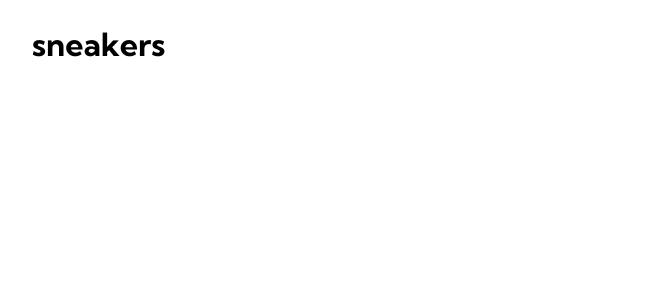
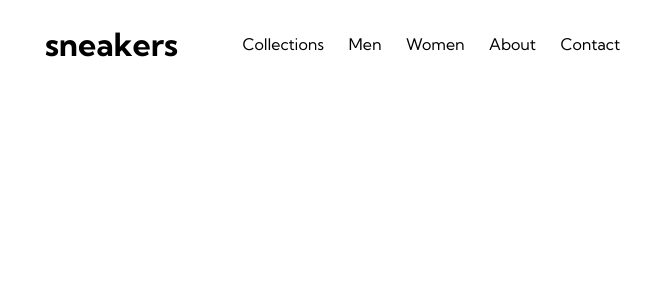
Before and after one commit to dawidmatyjasik/ecommerce-product-page, a React (Create React App) app: page / in a window 1280 px wide. Shown: the top 300 px of the page, without its empty margins (8-659 px from the left). Built offline with nearby package versions, Linux system fonts and the light colour scheme.

Commit message:
create nav

```diff
--- a/src/Page/PageElements.js
+++ b/src/Page/PageElements.js
@@ -8,4 +8,7 @@ export const PageContainer = styled.div`
   display: grid;
   grid-template-columns: 1fr;
   grid-template-rows: 1fr 8fr;
+  @media (max-width: 1440px) {
+    margin: 0 1vw;
+  }
 `;
--- a/src/components/Header/Header.js
+++ b/src/components/Header/Header.js
@@ -1,11 +1,13 @@
 import React from "react";
 import { HeaderContainer } from "./HeaderElements";
+import Nav from "./Nav/Nav";
 import Title from "./Title/Title";
 
 const Header = () => {
   return (
     <HeaderContainer>
       <Title />
+      <Nav />
     </HeaderContainer>
   );
 };
--- a/src/components/Header/HeaderElements.js
+++ b/src/components/Header/HeaderElements.js
@@ -6,9 +6,24 @@ export const HeaderContainer = styled.div`
   display: grid;
   grid-template-columns: 2fr 8fr 2fr;
   grid-template-rows: 1fr;
-  place-items: center;
 `;
 
 export const HeaderTitle = styled.h1`
   font-weight: 700;
+  height: 100%;
+  width: 100%;
+  display: grid;
+  place-items: center;
+  /* justify-content: center; */
 `;
+
+export const NavContainer = styled.ul`
+  width: 50%;
+  /* padding: 0 5vw; */
+  height: 100%;
+  list-style-type: none;
+  display: flex;
+  justify-content: space-evenly;
+  align-items: center;
+`;
+export const NavElement = styled.li``;
--- /dev/null
+++ b/src/components/Header/Nav/Nav.js
@@ -0,0 +1,16 @@
+import React from "react";
+import { NavContainer, NavElement } from "../HeaderElements";
+
+const Nav = () => {
+  return (
+    <NavContainer>
+      <NavElement>Collections</NavElement>
+      <NavElement>Men</NavElement>
+      <NavElement>Women</NavElement>
+      <NavElement>About</NavElement>
+      <NavElement>Contact</NavElement>
+    </NavContainer>
+  );
+};
+
+export default Nav;
```
